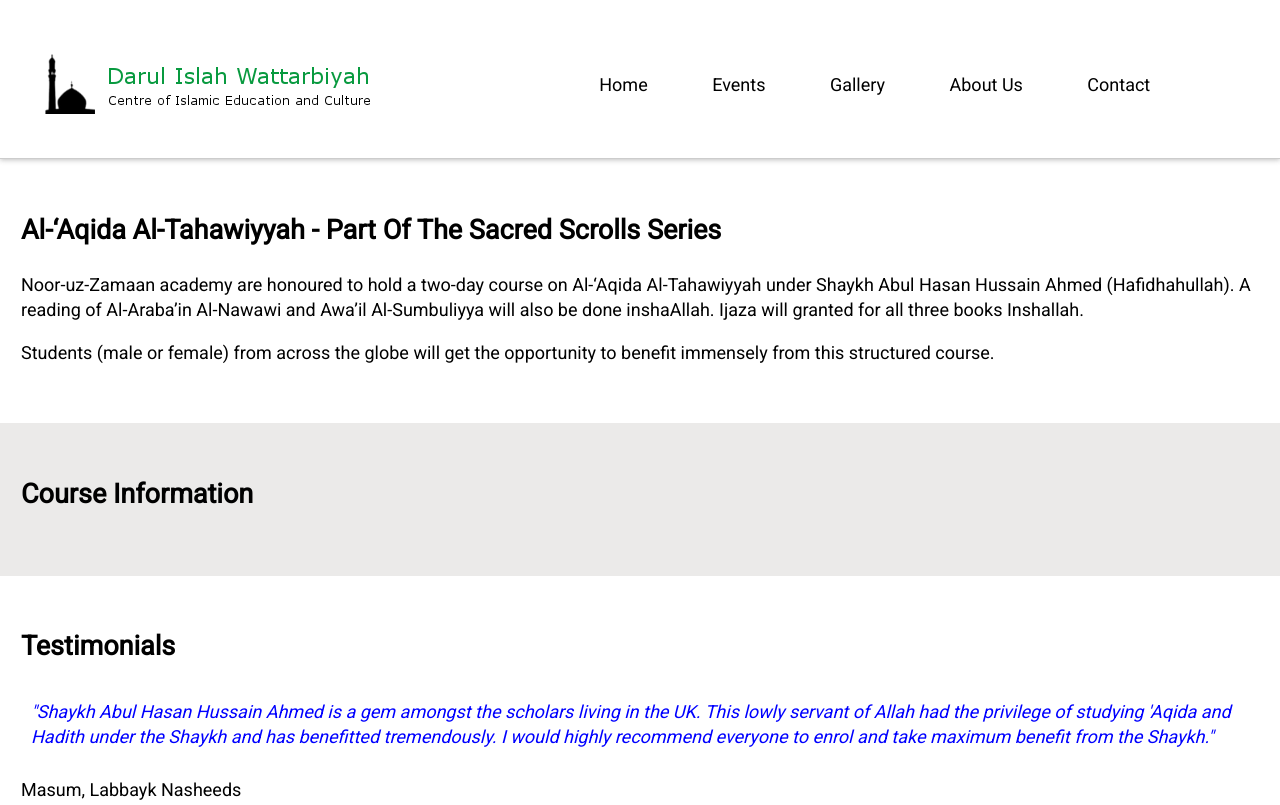
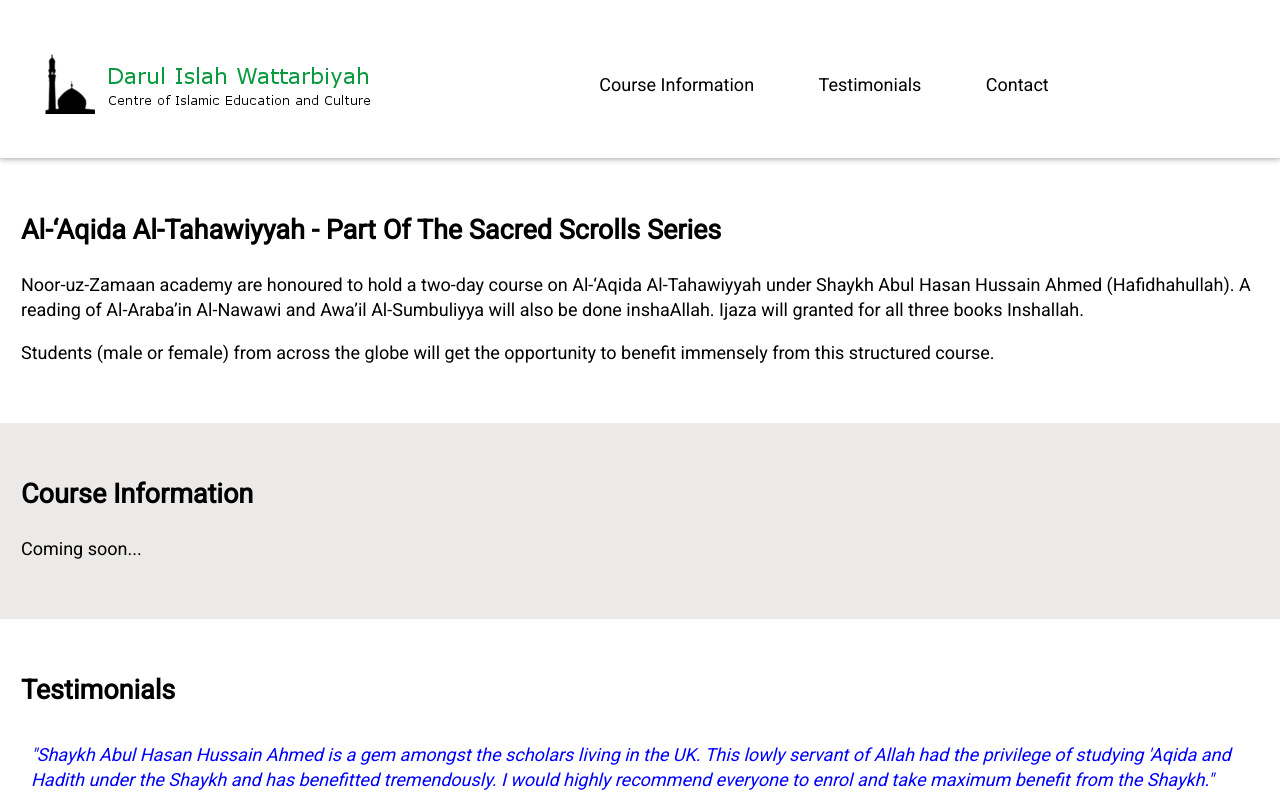
Before and after one commit to screamingmage/DarulIslah-reboot, a plain HTML site: page register.html in a window 1280 px wide. Shown: the top 805 px of the page. Drawn offline with nearby package versions, Linux system fonts and the light colour scheme; some packages are replaced by stand-ins of ours.

Commit message:
Added favicon

```diff
--- a/register.html
+++ b/register.html
@@ -9,6 +9,8 @@
         <link href='http://fonts.googleapis.com/css?family=Roboto' rel='stylesheet' type='text/css'>
         <link media="screen" rel="stylesheet" href="css/reboot.css" />
 
+        <link rel="shortcut icon" href="favicon.ico/favicon.ico" type="image/x-icon" />
+
 		<script type="text/javascript" src="http://ajax.googleapis.com/ajax/libs/jquery/1.7.1/jquery.min.js"></script>
 	</head>
 	<body>
@@ -18,10 +20,8 @@
                 <h1><a href="http://darul-islah.com">Darul-Islah</a></h1>
                 <nav class="main-menu">
                     <ul>
-                        <li><a href="#">Home</a></li>
-                        <li><a href="#events">Events</a></li>
-                        <li><a href="#gallery">Gallery</a></li>
-                        <li><a href="#about">About Us</a></li>
+                        <li><a href="#information">Course Information</a></li>
+                        <li><a href="#testimonials">Testimonials</a></li>
                         <li><a href="#contact">Contact</a></li>
                     </ul>
                 </nav>
@@ -43,9 +43,7 @@
         <section id="information" class="bg-grey">
         	<div class="center">
         		<h2>Course Information</h2>
-
-
-
+        		<p>Coming soon...</p>
 
         	</div>
         </section>
```
Also changed, not shown: index.html (+2 -0 lines).
